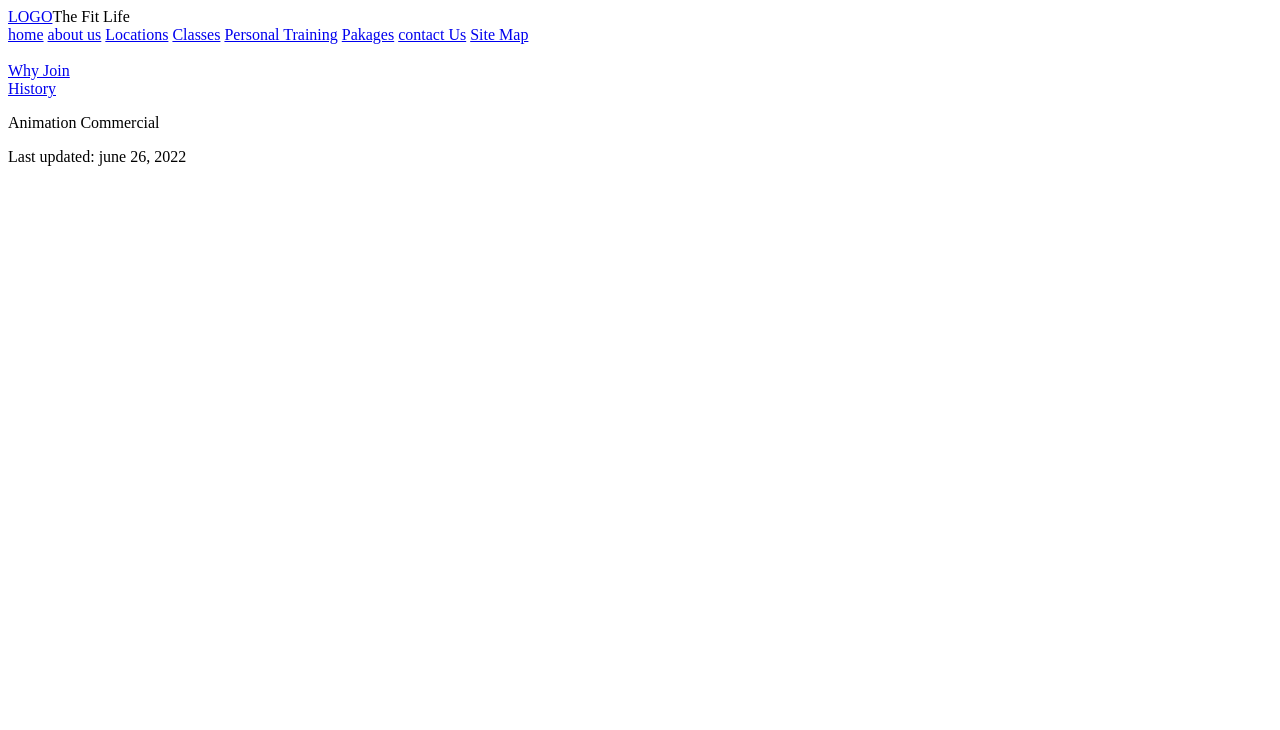
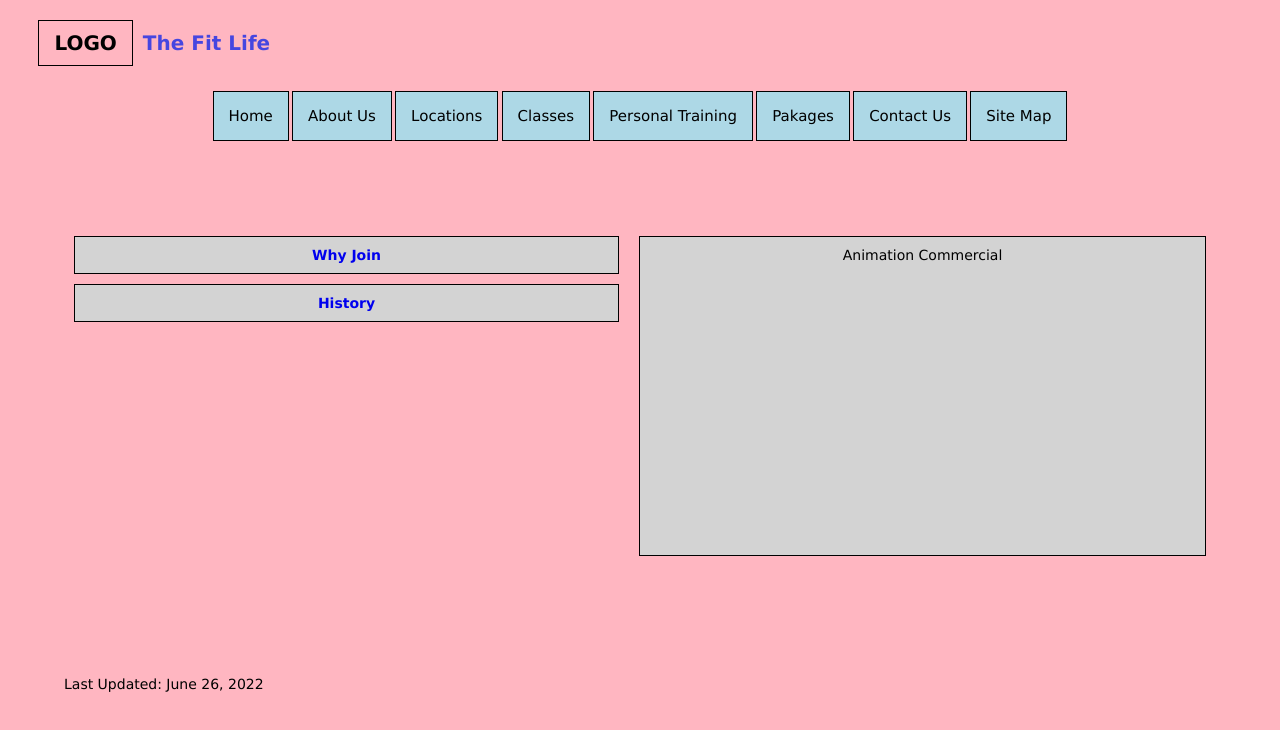
Before and after one commit to tanveer2022skipq/The-Fit-Life, a plain HTML site: page public/about-us.html in a window 1280 px wide. Drawn offline with Linux system fonts and the light colour scheme; the site is published under a folder, as on GitHub Pages, so addresses that start at the root find nothing.

Commit message:
Update about-us.html

```diff
--- a/public/about-us.html
+++ b/public/about-us.html
@@ -7,7 +7,7 @@
     <meta name="viewport" content="width=device-width, initial-scale=1.0">
     <title>The Fit Life</title>
 
-    <link rel="stylesheet" href="/style/style.css">
+    <link rel="stylesheet" href="../style/style.css">
 
 </head>
 
@@ -24,8 +24,8 @@
         <div class="header-2">
 
             <nav class="navbar">
-                    <a href="/index.html">home</a>
-                    <a href="./public/about-us.html">about us</a>
+                    <a href="../index.html">home</a>
+                    <a href="about-us.html">about us</a>
                     <a href="#">Locations</a>
                     <a href="#">Classes</a>
                     <a href="#">Personal Training</a>
@@ -36,7 +36,7 @@
 
         </div>
 
-        <div id="menu-bar"><img src="/image/menu-bar.png" alt=""></div>
+        <div id="menu-bar"><img src="../image/menu-bar.png" alt=""></div>
 
     </header>
 
@@ -52,10 +52,10 @@
         <div class="about-us-parent">
             <div class="about-us-left-child">
                 <div class="aboutus">
-                    <a href="/public/why-join.html">Why Join</a>
+                    <a href="public/why-join.html">Why Join</a>
                 </div>
                 <div class="aboutus">
-                    <a href="/public/history.html">History</a>
+                    <a href="public/history.html">History</a>
                 </div>
             </div>
 
@@ -75,7 +75,7 @@
 
 
 
-    <script src="/Js/script.js"></script>
+    <script src="../Js/script.js"></script>
 
 
 </body>
```
